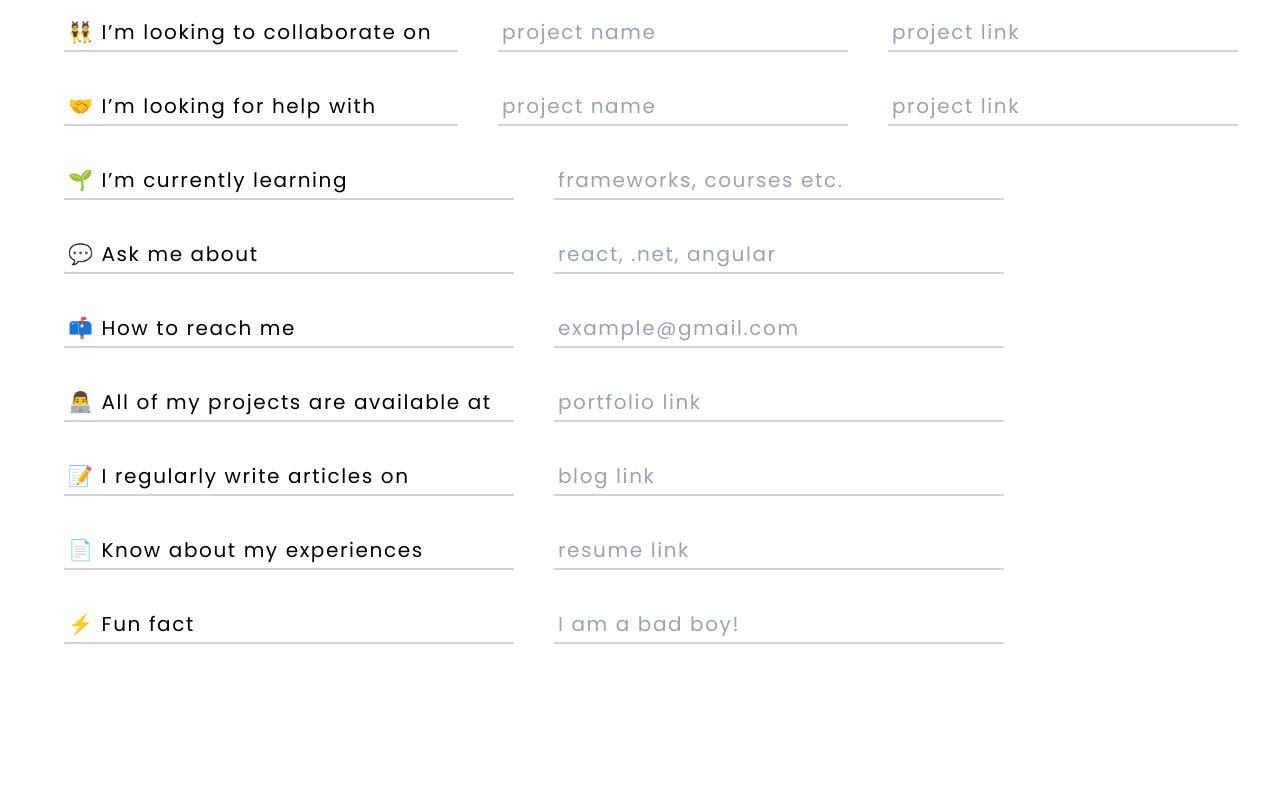
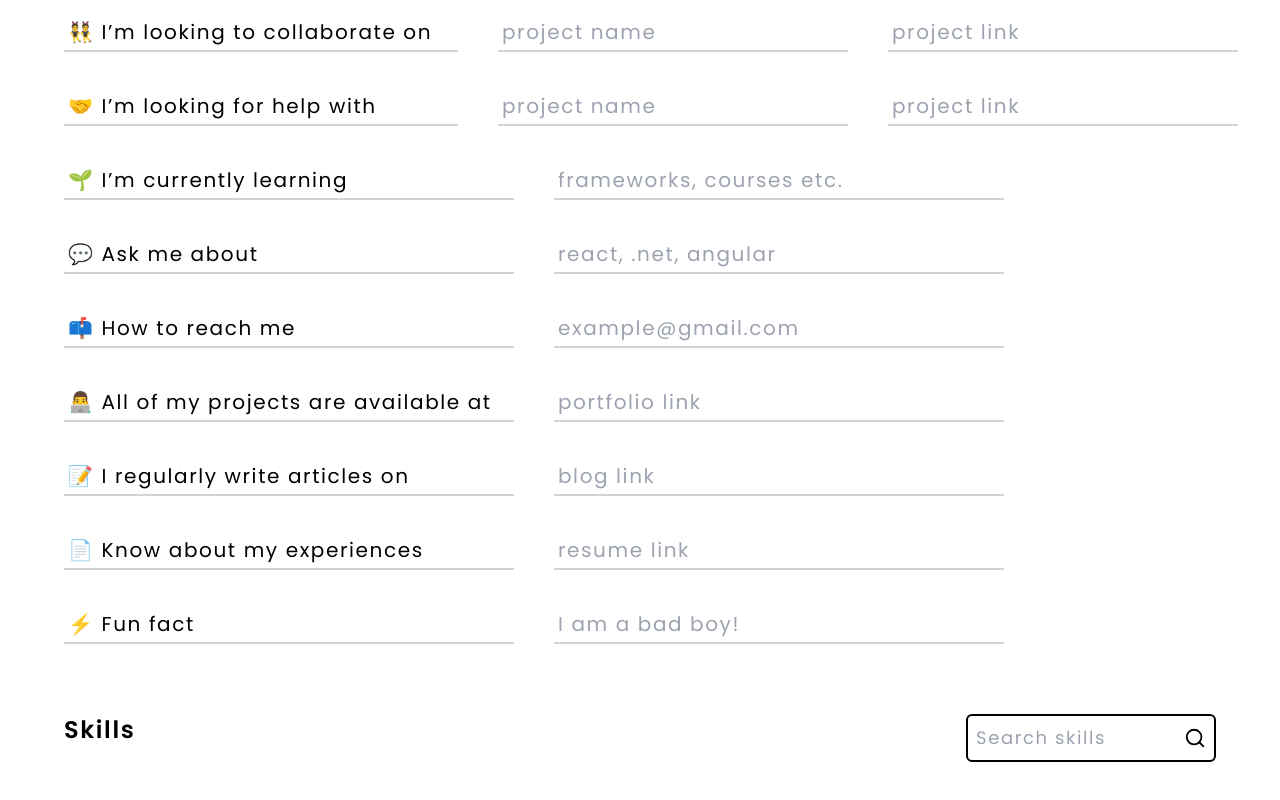
Before and after one commit to sagar-tandan/Github_Readme_Generator, a React (Vite) app: page / in a window 1280 px wide. Shown: the part 428-1228 px from the top of the page. Before the commit the page ends 1136 px from the top, so only its background shows below. Built offline with nearby package versions, Linux system fonts and the light colour scheme.

Commit message:
skills section header completed

```diff
--- a/src/App.jsx
+++ b/src/App.jsx
@@ -3,6 +3,7 @@ import reactLogo from "./assets/react.svg";
 import viteLogo from "/vite.svg";
 import "./App.css";
 import Hero from "./Components/Hero";
+import Skills from "./Components/Skills";
 
 function App() {
   const [allData, setAllData] = useState({
@@ -36,8 +37,9 @@ function App() {
   console.log(allData);
 
   return (
-    <div className="w-full flex flex-col p-16 font-Poppins tracking-widest">
+    <div className="w-full flex flex-col p-16 font-Poppins tracking-widest gap-[70px]">
       <Hero setAllData={setAllData} allData={allData} />
+      <Skills setAllData={setAllData} allData={allData} />
     </div>
   );
 }
--- /dev/null
+++ b/src/Components/Skills.jsx
@@ -0,0 +1,63 @@
+import React, { useState } from "react";
+
+const Skills = () => {
+  const [search, setSearch] = useState("");
+
+  const handleChange = (e) => {
+    setSearch(e.target.value);
+  };
+  return (
+    <div className="w-full max-w-screen-2xl mx-auto flex flex-col gap-12">
+      <div className="title w-full flex justify-between">
+        <h1 className="w-full text-2xl font-semibold">Skills</h1>
+        <div className="w-[250px] border-2 border-black rounded-md flex items-center pr-2">
+          <input
+            className="w-[200px] m-2 border-none outline-none text-lg"
+            type="text"
+            name="search"
+            value={search}
+            placeholder="Search skills"
+            onChange={(e) => handleChange(e)}
+          />
+          {search === "" ? (
+            <svg
+              xmlns="http://www.w3.org/2000/svg"
+              width="24"
+              height="24"
+              viewBox="0 0 24 24"
+              fill="none"
+              stroke="currentColor"
+              stroke-width="2"
+              stroke-linecap="round"
+              stroke-linejoin="round"
+              class="feather feather-search"
+            >
+              <circle cx="11" cy="11" r="8"></circle>
+              <line x1="21" y1="21" x2="16.65" y2="16.65"></line>
+            </svg>
+          ) : (
+            <svg
+              onClick={() => setSearch("")}
+              xmlns="http://www.w3.org/2000/svg"
+              width="24"
+              height="24"
+              viewBox="0 0 24 24"
+              fill="none"
+              stroke="currentColor"
+              stroke-width="2"
+              stroke-linecap="round"
+              stroke-linejoin="round"
+            >
+              <line x1="18" y1="6" x2="6" y2="18"></line>
+              <line x1="6" y1="6" x2="18" y2="18"></line>
+            </svg>
+          )}
+        </div>
+      </div>
+
+      {/* Programming language */}
+    </div>
+  );
+};
+
+export default Skills;
```
